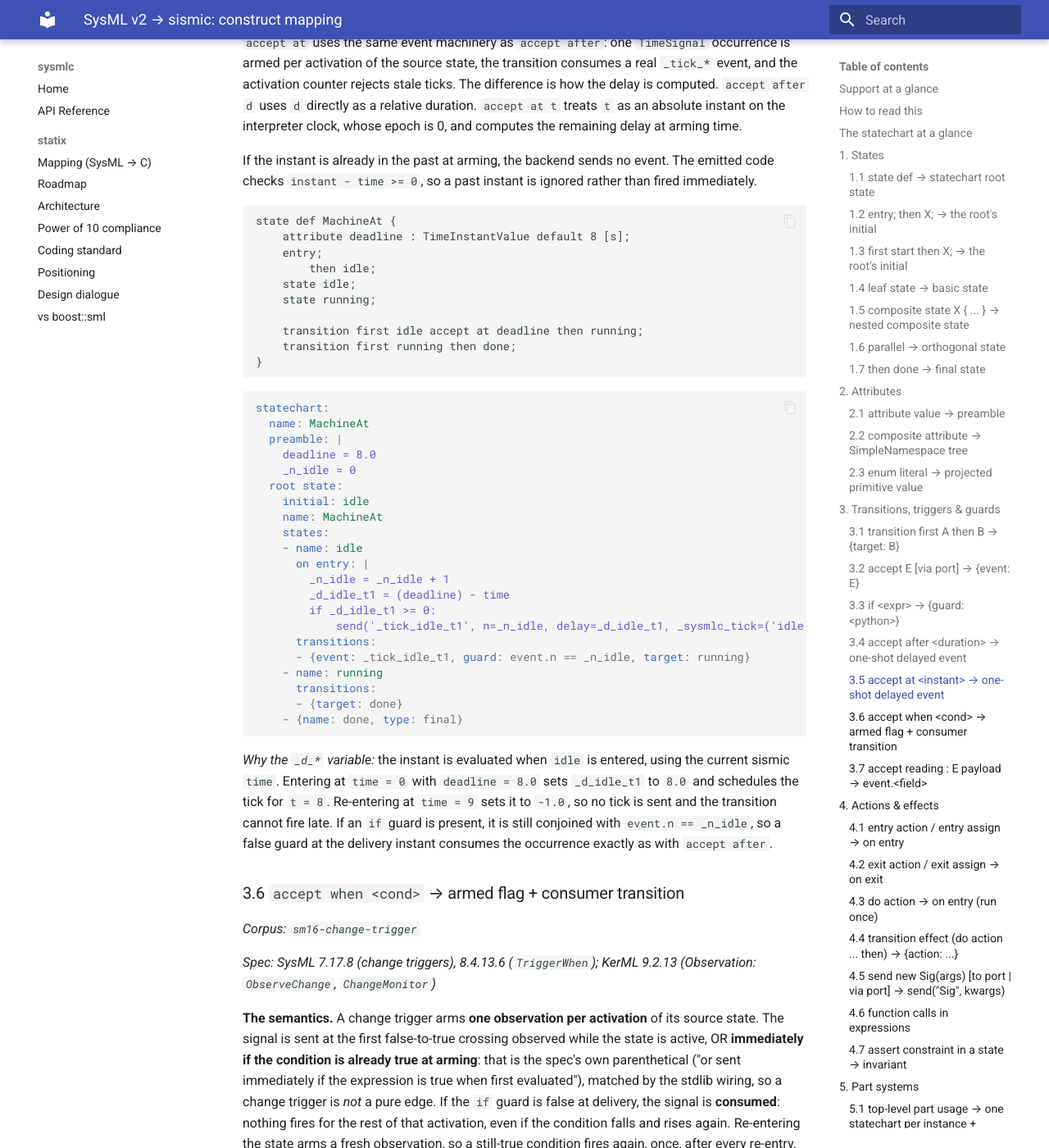
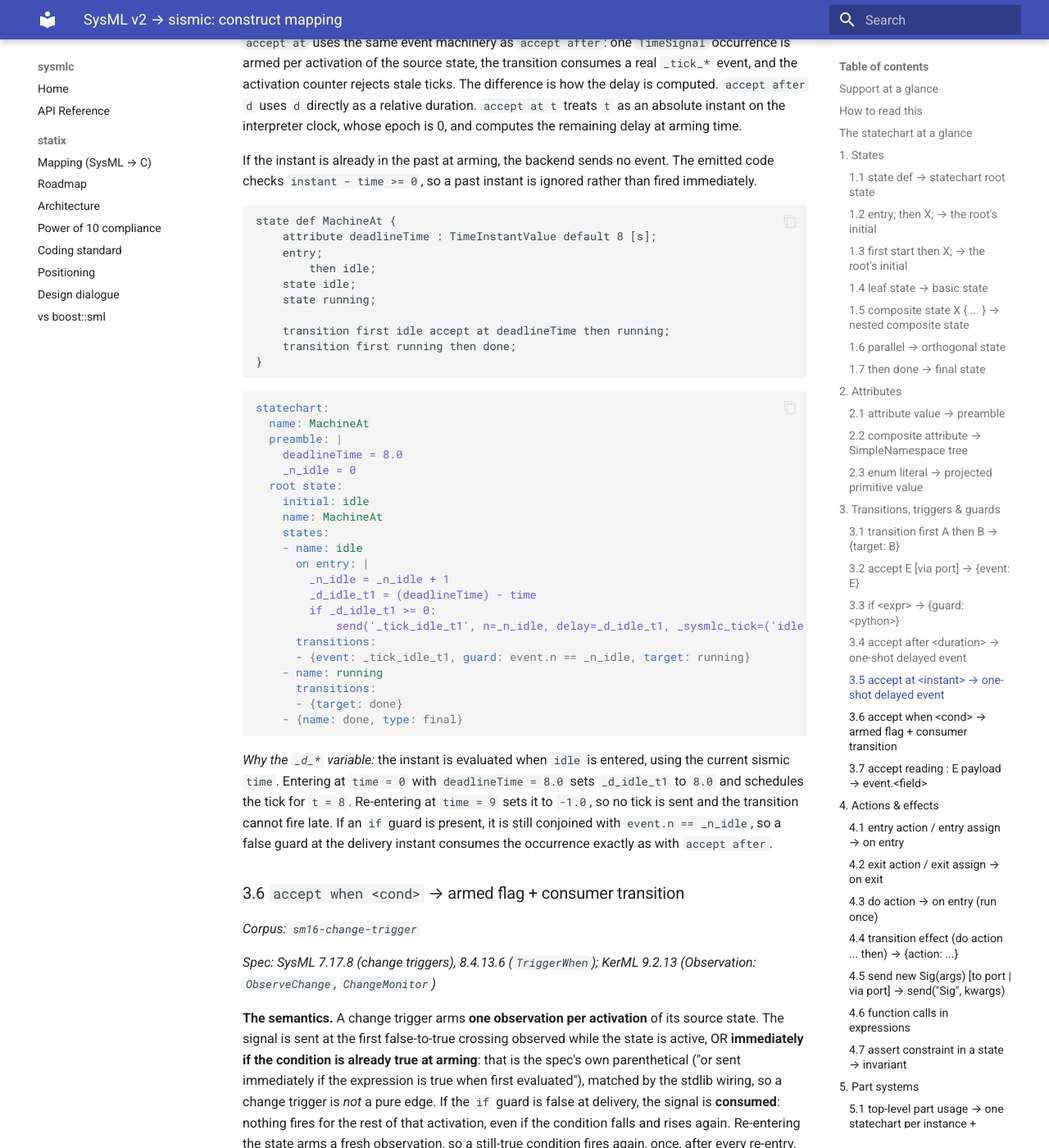
Before and after one commit to glacier-project/sysmlc-core, an MkDocs documentation site: the page built from docs/quake-mapping.md, in a window 1280 px wide and 1400 px high, scrolled down 21830 px. Shown: the whole window at 82% size. Built offline with MkDocs 1.6.1 and Material for MkDocs 9.7.7, drawn with Linux system fonts in a browser that asks for light colours.

Commit message:
docs,test: fix stale deadline references after sm13 rename

````diff
--- a/docs/quake-mapping.md
+++ b/docs/quake-mapping.md
@@ -1037,13 +1037,13 @@ The emitted code checks `instant - time >= 0`, so a past instant is ignored rath
 
 ```sysml
 state def MachineAt {
-    attribute deadline : TimeInstantValue default 8 [s];
+    attribute deadlineTime : TimeInstantValue default 8 [s];
     entry;
         then idle;
     state idle;
     state running;
 
-    transition first idle accept at deadline then running;
+    transition first idle accept at deadlineTime then running;
     transition first running then done;
 }
 ```
@@ -1052,7 +1052,7 @@ state def MachineAt {
 statechart:
   name: MachineAt
   preamble: |
-    deadline = 8.0
+    deadlineTime = 8.0
     _n_idle = 0
   root state:
     initial: idle
@@ -1061,7 +1061,7 @@ statechart:
     - name: idle
       on entry: |
         _n_idle = _n_idle + 1
-        _d_idle_t1 = (deadline) - time
+        _d_idle_t1 = (deadlineTime) - time
         if _d_idle_t1 >= 0:
             send('_tick_idle_t1', n=_n_idle, delay=_d_idle_t1, _sysmlc_tick=('idle', '_n_idle'))
       transitions:
@@ -1073,7 +1073,7 @@ statechart:
 ```
 
 *Why the `_d_*` variable:* the instant is evaluated when `idle` is entered,
-using the current sismic `time`. Entering at `time = 0` with `deadline = 8.0`
+using the current sismic `time`. Entering at `time = 0` with `deadlineTime = 8.0`
 sets `_d_idle_t1` to `8.0` and schedules the tick for `t = 8`. Re-entering at
 `time = 9` sets it to `-1.0`, so no tick is sent and the transition cannot fire
 late. If an `if` guard is present, it is still conjoined with
````
Also changed, not shown: 1 other file.
